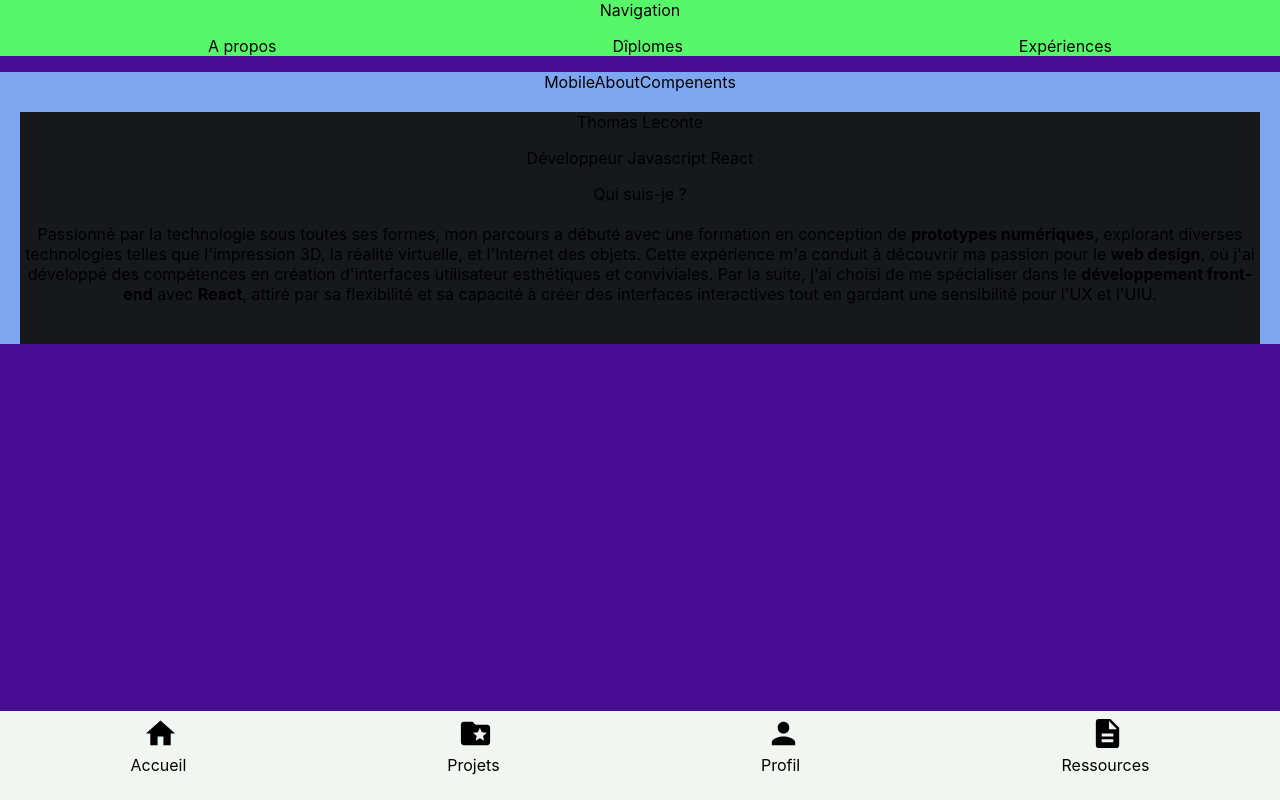
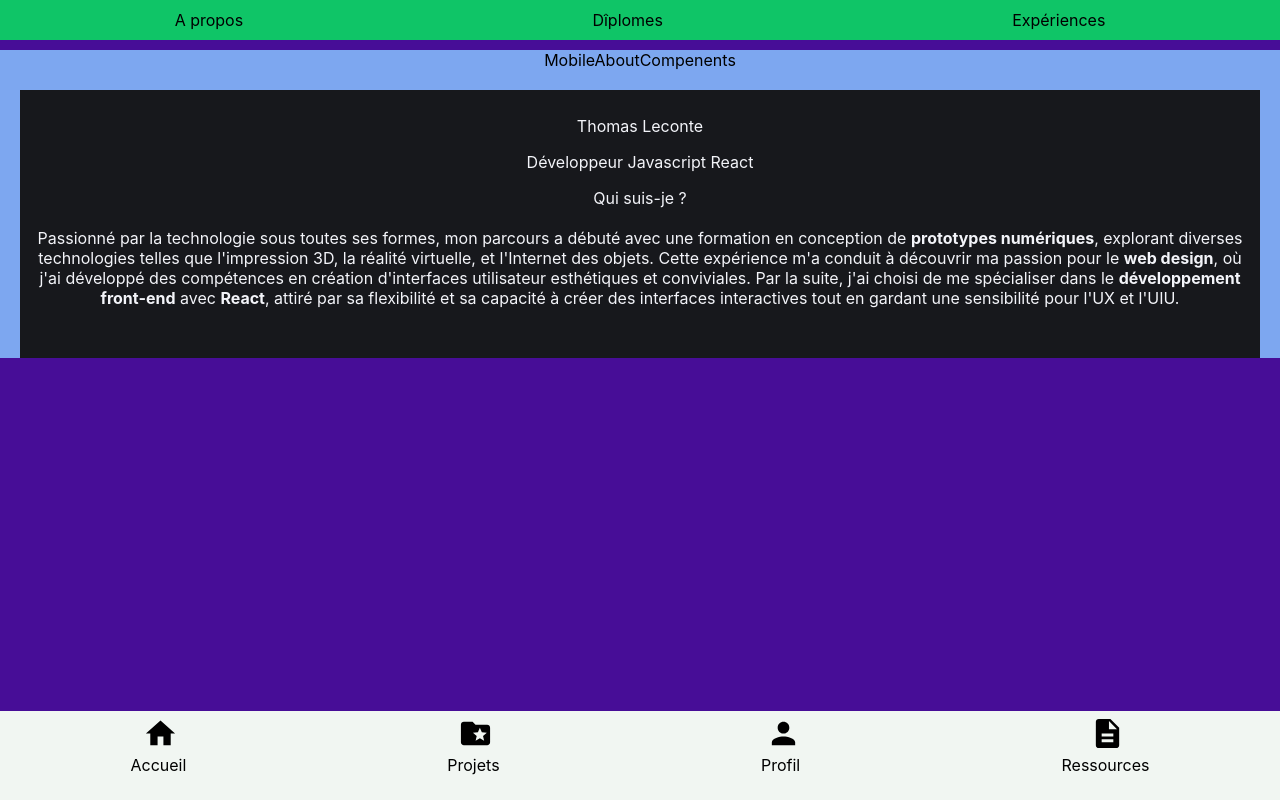
Before and after one commit to Halloween47/portfolio_2024, a React (Create React App) app: page /aPropos in a window 1280 px wide. Built offline with nearby package versions, Linux system fonts and the light colour scheme.

Commit message:
Refacto sur la page "a propos" et composant aboutMe

```diff
--- a/src/App.js
+++ b/src/App.js
@@ -7,7 +7,7 @@ import About from "./components/about/about";
 import Menu from "./components/menu/menu";
 import Banner from "./components/banner/banner";
 import MobileContact from "./components/mobileContact/mobileContact";
-import MobileAbout from "./components/mobileAbout/mobileAbout";
+import MobileAbout from "./pages/aPropos/mobileAbout";
 import MobileCertificate from "./components/mobileCertificate/mobileCertificate";
 import BasicTimeline from "./components/mobileCertificate/mobileCertificate";
 import MobileSectionProjets from "./components/mobileProjets/mobileProjets";
--- a/src/components/mobileAboutMe/_mobileAboutMe.scss
+++ b/src/components/componentAboutMe/_mobileAboutMe.scss
@@ -2,4 +2,6 @@
     // background-color: #aae90d;
     background-color: $primary-color;
     margin: 20px;
+    color: $font-color;
+    padding: 10px;
 }
--- a/src/components/mobileAbout/_mobileAbout.scss
+++ b/src/pages/aPropos/_mobileAbout.scss
@@ -8,10 +8,13 @@ width: 100%;
 height: 100vh;
 
     .MobileAboutNav {
-        background-color: #56f869;
+        // background-color: #56f869;
+        background-color: $test-color1;
         ul {
             display: flex;
             justify-content: space-around;
+            margin: 0px 0px 10px 0px;
+            padding: 10px 0px 10px 0px;
             li {
                 list-style: none;
             }
--- a/src/components/mobileAbout/mobileAbout.jsx
+++ b/src/pages/aPropos/mobileAbout.jsx
@@ -1,14 +1,14 @@
 import React from "react";
-import MobileAboutMe from "../mobileAboutMe/mobileAboutMe";
-import MobileCertificate from "../mobileCertificate/mobileCertificate";
-import ShowMore from "../showMore/showMore";
+import MobileAboutMe from "../../components/componentAboutMe/mobileAboutMe";
+import MobileCertificate from "../../components/mobileCertificate/mobileCertificate";
+import ShowMore from "../../components/showMore/showMore";
 import {
   showAboutMe,
   showCertificate,
   showExperiences,
 } from "../../store/aboutSlice";
 import { useDispatch, useSelector } from "react-redux";
-import MenuMobile from "../menuMobile/menuMobile";
+import MenuMobile from "../../components/menuMobile/menuMobile";
 
 const MobileAbout = () => {
   const aboutMe = useSelector((state) => state.about.aboutMeState);
@@ -39,7 +39,6 @@ const MobileAbout = () => {
   return (
     <div className="MobileAbout">
       <div className="MobileAboutNav">
-        Navigation
         <ul>
           <li className="MobileAboutNavLi" onClick={handleClickNavItem}>
             A propos
--- a/src/sass/_colors.scss
+++ b/src/sass/_colors.scss
@@ -1,5 +1,5 @@
 $primary-color: #17181C;
 $secondary-color: #F5F5F5;
-$font-color: #17181C;
-$test-color1:#0fc51b;
+$font-color: #f3f4f9;
+$test-color1:#0fc567;
 $test-color2:#6a0fc5;
--- a/src/style.css
+++ b/src/style.css
@@ -50,6 +50,29 @@
   flex-wrap: wrap;
   justify-content: center;
   gap: 50px;
+}
+
+.MobileAbout {
+  background-color: #470d97;
+  position: absolute;
+  top: 0;
+  width: 100%;
+  height: 100vh;
+}
+.MobileAbout .MobileAboutNav {
+  background-color: #0fc567;
+}
+.MobileAbout .MobileAboutNav ul {
+  display: flex;
+  justify-content: space-around;
+  margin: 0px 0px 10px 0px;
+  padding: 10px 0px 10px 0px;
+}
+.MobileAbout .MobileAboutNav ul li {
+  list-style: none;
+}
+.MobileAbout .MobileAboutCompenents {
+  background-color: #7da7f0;
 }
 
 .mobile-tuile {
@@ -307,30 +330,11 @@ code {
   text-align: left !important;
 }
 
-.MobileAbout {
-  background-color: #470d97;
-  position: absolute;
-  top: 0;
-  width: 100%;
-  height: 100vh;
-}
-.MobileAbout .MobileAboutNav {
-  background-color: #56f869;
-}
-.MobileAbout .MobileAboutNav ul {
-  display: flex;
-  justify-content: space-around;
-}
-.MobileAbout .MobileAboutNav ul li {
-  list-style: none;
-}
-.MobileAbout .MobileAboutCompenents {
-  background-color: #7da7f0;
-}
-
 .mobileAboutMe {
   background-color: #17181C;
   margin: 20px;
+  color: #f3f4f9;
+  padding: 10px;
 }
 
 .mobileCertificate {
--- a/src/style.scss
+++ b/src/style.scss
@@ -3,6 +3,7 @@
 
 @import './pages/accueil/accueilMobile';
 @import './pages/projets/projets/projets';
+@import './pages/aPropos/mobileAbout';
 
 @import './components/mobileHubTuile/mobileHubTuile';
 ///////////////////////////////////
@@ -23,7 +24,7 @@
 @import 'components/projet/mobileProjet';
 @import 'components/componentProjet/componentProjet';
 
-@import 'components/mobileAbout/mobileAbout';
+// @import 'components/mobileAbout/mobileAbout';
 @import 'components/mobileAboutMe/mobileAboutMe';
 @import 'components/mobileCertificate/mobileCertificate';
 
```
Also changed, not shown: src/components/componentAboutMe/mobileAboutMe.jsx (renamed from src/components/mobileAboutMe/mobileAboutMe.jsx), 1 other file (tests, documents, lock files or other folders).
